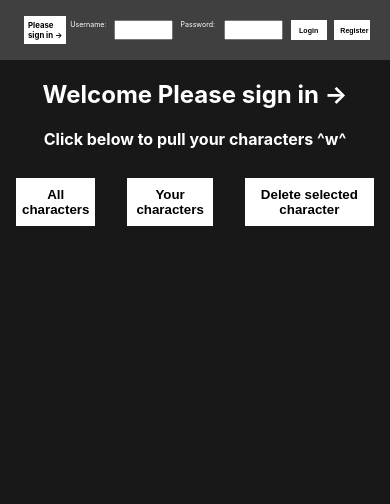
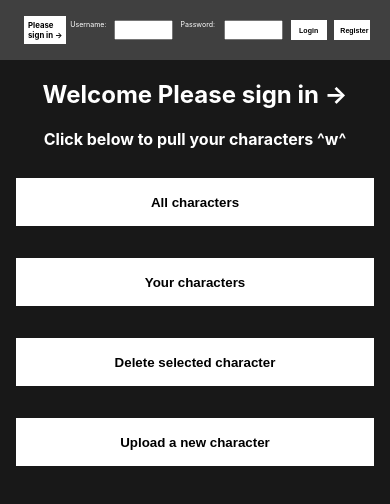
Before and after one commit to joeglDev/WIP-Character-portfolio, a React (Create React App) app in the folder frontend/: page / in a window 390 px wide. Shown: the top 504 px of the page. Built offline with nearby package versions, Linux system fonts and the light colour scheme.

Commit message:
dynamically render upload form on button click

```diff
--- a/frontend/src/App.css
+++ b/frontend/src/App.css
@@ -164,6 +164,11 @@ h2.chargrid__header {
     margin: auto;
   }
 
+  .chargrid__form {
+    flex-direction: column;
+    justify-content: center;
+  }
+
   .charGrid__grid__item img {
     height: 15rem;
     width: 15rem;
@@ -240,3 +245,8 @@ padding-left: 0.8rem;
   overflow: hidden;
 }
 }
+
+/* Upload new character form */
+.UploadCharacterForm__section {
+  text-align: center;
+}
--- a/frontend/src/components/CharGrid.tsx
+++ b/frontend/src/components/CharGrid.tsx
@@ -8,6 +8,7 @@ import {
 import CharDetails from "./CharDetails";
 import CharGridItem from "./CharGridItem";
 import { charData } from "../../../backend/typesAndInterfaces";
+import { UploadCharacterForm } from "./UploadCharacterForm";
 
 const CharGrid = () => {
   //context
@@ -24,6 +25,7 @@ const CharGrid = () => {
 
   //states
   const [charData, setCharData] = useState<charDataType[]>([]);
+  const [displayUploadCharacterForm, setDisplayUploadCharacterForm] = useState(false);
 
   //button functions
   const pullAllCharData = async (event: React.MouseEvent<HTMLElement>) => {
@@ -51,12 +53,18 @@ const CharGrid = () => {
     }
   };
 
+  const displayUploadCharacter = (event: React.MouseEvent<HTMLElement>) => {
+    const currentState = displayUploadCharacterForm;
+    setDisplayUploadCharacterForm(!currentState);
+  };
+
   return (
     <section>
       <h1 className="chargrid__header">Welcome {user}</h1>
       <h2 className="chargrid__header">
         Click below to pull your characters ^w^
       </h2>
+
       <form className="chargrid__form">
         <button
           className="chargrid__form__button"
@@ -82,7 +90,16 @@ const CharGrid = () => {
         >
           Delete selected character
         </button>
+        <button
+          className="chargrid__form__button"
+          type="button"
+          aria-label="upload a new character"
+          onClick={displayUploadCharacter}
+        >
+          Upload a new character
+        </button>
       </form>
+      <UploadCharacterForm isOpen={displayUploadCharacterForm}></UploadCharacterForm>
       <CharDetails></CharDetails>
       <ul className="charGrid__grid">
         {Array.isArray(charData)
--- /dev/null
+++ b/frontend/src/components/UploadCharacterForm.tsx
@@ -0,0 +1,11 @@
+export const UploadCharacterForm = ({isOpen}: any) => {
+  if (isOpen) {
+    return (
+      <section className="UploadCharacterForm__section">
+        <h3>Upload a new Character</h3>
+      </section>
+    );
+  } else {
+    return <></>;
+  }
+};
```
